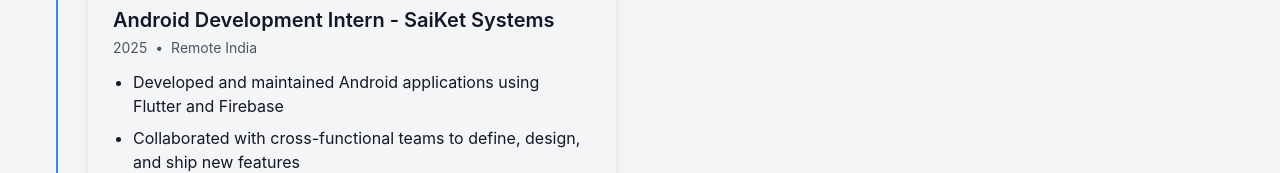
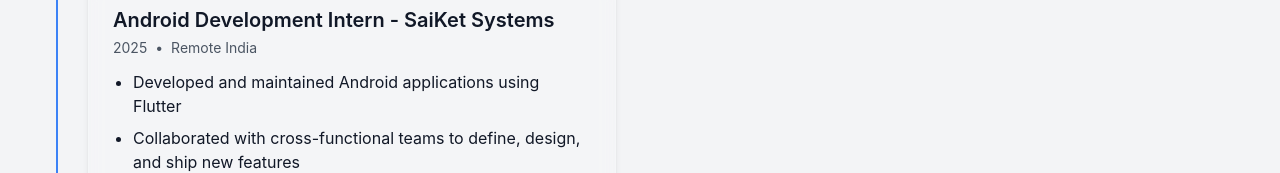
Before and after one commit to mntc3434/my-portfolio, a React (Create React App) app: page / in a window 1280 px wide. Both pictures are taken after a click on the link "Experience". Shown: the part 545-718 px from the top of the page. Built offline with nearby package versions, Linux system fonts and the light colour scheme.

Commit message:
Update Experience.jsx

```diff
--- a/src/components/Experience.jsx
+++ b/src/components/Experience.jsx
@@ -20,7 +20,7 @@
     period: "2025",
     location: "Remote India ",
     description: [
-      "Developed and maintained Android applications using Flutter and Firebase",
+      "Developed and maintained Android applications using Flutter ",
       "Collaborated with cross-functional teams to define, design, and ship new features",
       "Implemented modern Android development practices and architecture components",
 
```
